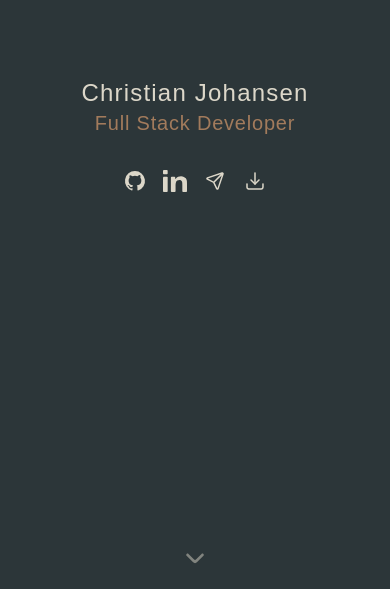
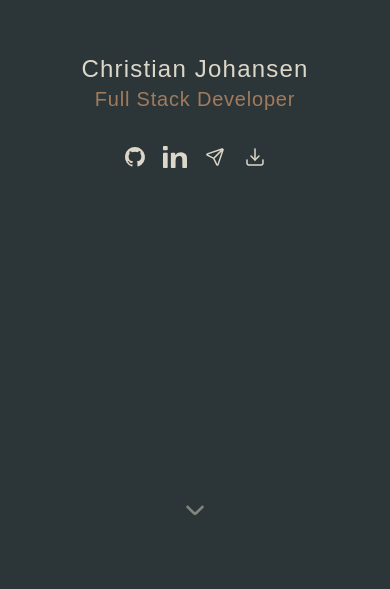
Before and after one commit to cjohansen11/portfolio, a SvelteKit app: page / in a window 390 px wide. Shown: the part 255-844 px from the top of the page. Built offline with nearby package versions, Linux system fonts and the light colour scheme; no server answers; a web font is replaced by a local one.

Commit message:
Adjusted palcement of icon for mobile support

```diff
--- a/src/routes/+page.svelte
+++ b/src/routes/+page.svelte
@@ -75,7 +75,7 @@
 				</a>
 			</div>
 		</div>
-		<div class="flex justify-center" out:fade>
+		<div class="flex justify-center pb-12" out:fade>
 			<a href="/portfolio">
 				<img
 					src="/icons/icon_arrow_down.svg"
```
